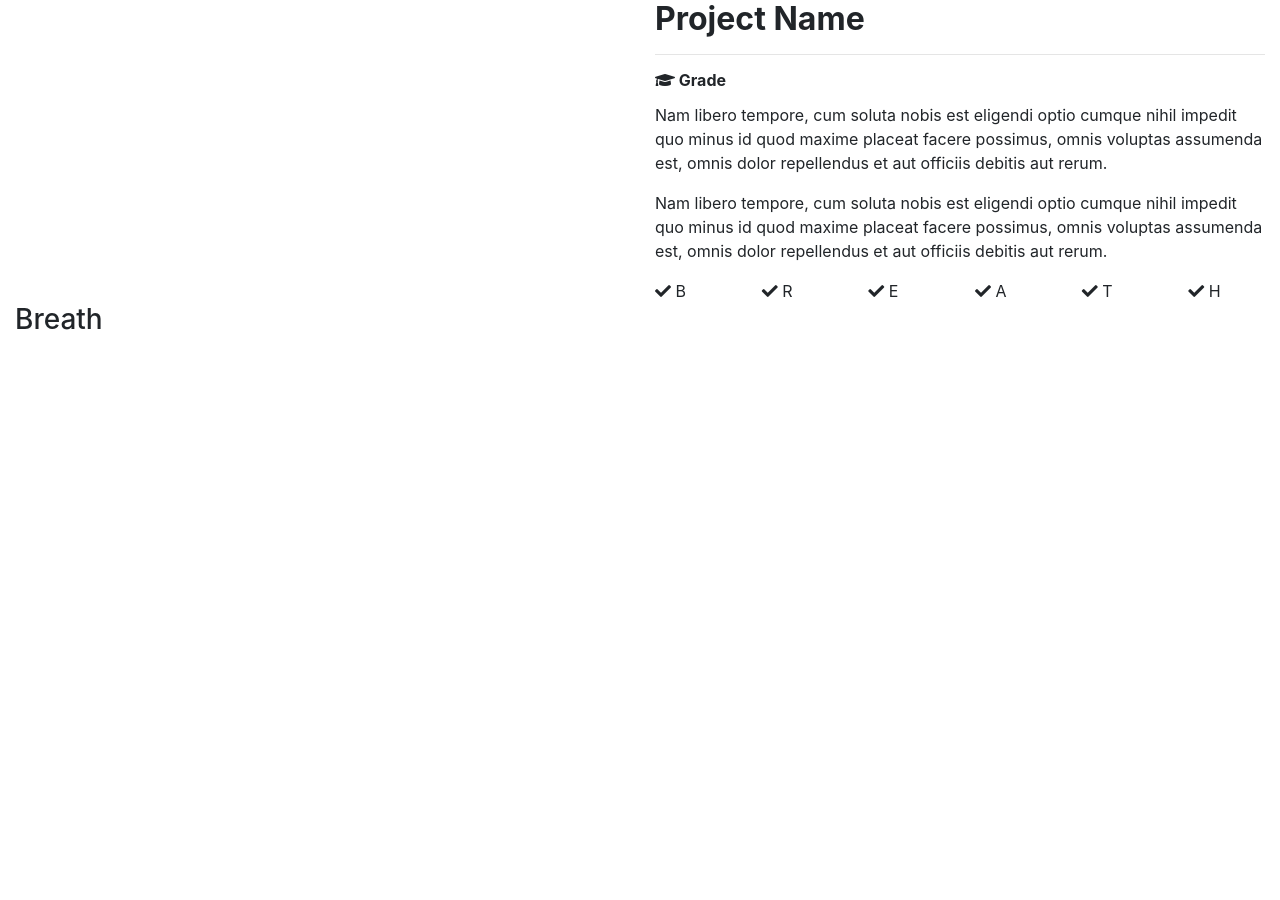
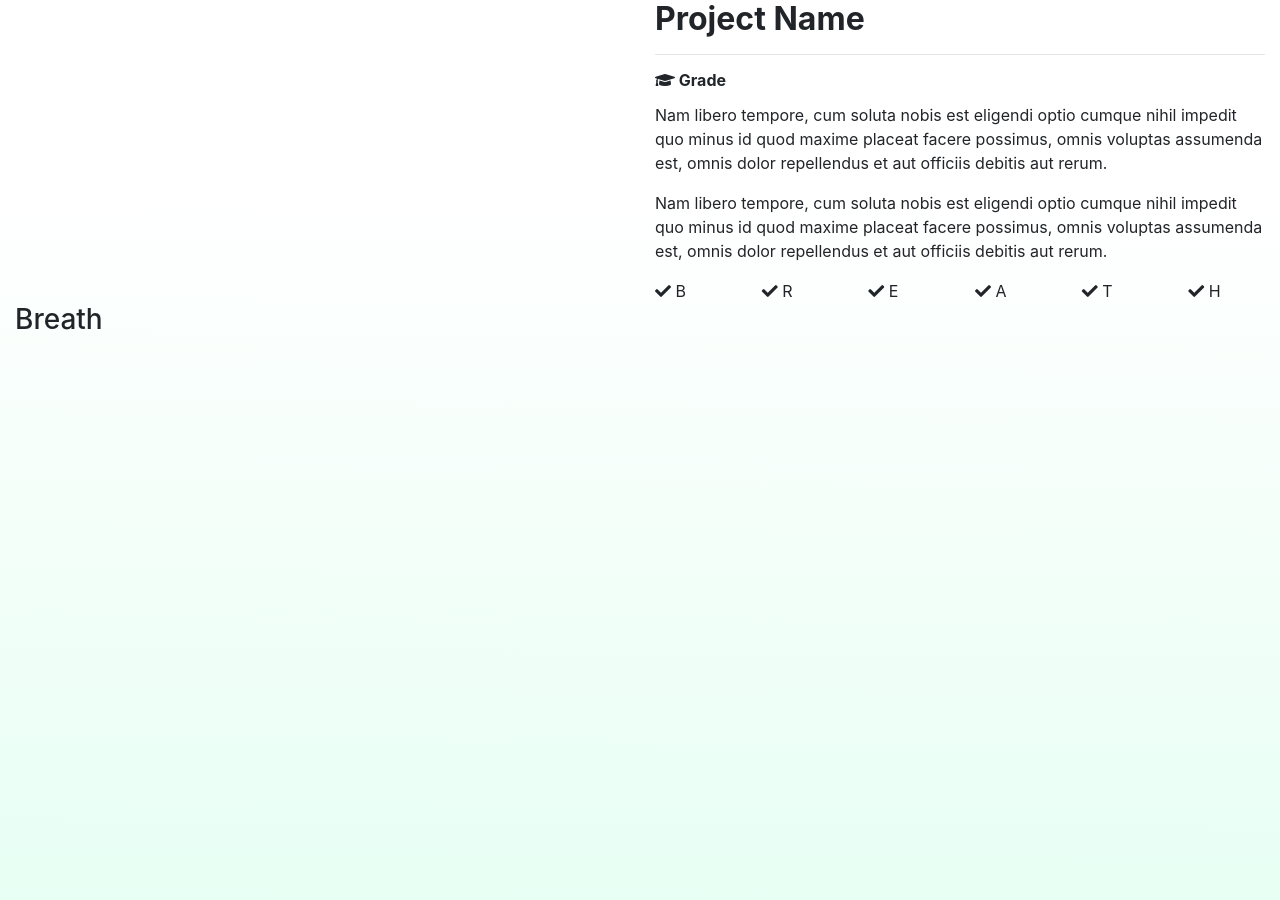
Before and after one commit to HACC2019/galaxy-brains, a Django app: page /projectPage/ in a window 1280 px wide. Shown: the part 75-975 px from the top of the page. Before the commit the page ends 405 px from the top, so only its background shows below. Run offline with Django 3.2, Linux system fonts and the light colour scheme; some libraries are stand-ins or nearby versions; some web fonts are replaced.

Commit message:
Add more to css

```diff
--- a/src/constellation/static/style.css
+++ b/src/constellation/static/style.css
@@ -1,8 +1,9 @@
 #mainNav {
   background-color: #085631;
   font-family: Podkova, Serif;
-  position: absolute;
+
 }
+
 
 .sign-in-box {
   padding-top: 15px;
@@ -15,7 +16,6 @@ font-size: 25px;
 line-height: 20px;
   width: 100px;
   height: 40px;
-
   background: #085631;
   box-shadow: 0px 4px 4px rgba(0, 0, 0, 0.25);
 }
@@ -122,6 +122,9 @@ background-color: white;
 }
 
 .create-page-form {
-  positon: absolute;
-  w
+  position: relative;
+  width: auto;
+  height: 900px;
+  margin-bottom: 0px;
+  background: linear-gradient(0.4deg, rgba(202, 255, 230, 0.45) 0.33%, rgba(192, 254, 224, 0) 77.73%);
 }
--- a/src/constellation/templates/base.html
+++ b/src/constellation/templates/base.html
@@ -31,7 +31,6 @@
     <nav class="navbar navbar-dark navbar-expand-lg fixed-top" id="mainNav"/>
     <a class="navbar-brand" href={% url 'index' %}>The Scholar System</a>
     <a class="navbar-brand nav-item" href={% url 'projectPage' %}>Create Project</a>
-
     <a class="navbar-brand nav-item" style="float: right;" href={% url 'signup' %} >Sign Up</a>
 
   </header>
--- a/src/constellation/templates/project_page.html
+++ b/src/constellation/templates/project_page.html
@@ -3,7 +3,7 @@
 {% block content %}
 <main>
   <section>
-    <div class="container-fluid" style="margin-top: 75px">
+    <div class="container-fluid create-page-form" style="margin-top: 75px ">
       <div class="row">
         <div class="col-6">
         </div>
@@ -45,7 +45,7 @@
       </div>
       <div class="row">
         <div class="col">
-          <h3 class="light-green">Breath<h3>
+          <h3 class="light-green">Breath</h3>
         </div>
       </div>
     </div>
--- a/src/constellation/views.py
+++ b/src/constellation/views.py
@@ -42,5 +42,8 @@ def logoutSubmit(request):
 def landingPage(request):
     return render(request, 'landingPage.html')
 
+def createproject(request):
+    return render(request, 'creatproject.html')
+
 def projectPage(request):
     return render(request, 'project_page.html')
--- a/src/scholar_system/urls.py
+++ b/src/scholar_system/urls.py
@@ -22,5 +22,6 @@ urlpatterns = [
     path('signInSubmit/', views.signInSubmit),
     path('landingPage/', views.landingPage, name='landingPage'),
     path('signup', views.signup, name='signup'),
-    path('projectPage/', views.projectPage, name='projectPage')
+    path('projectPage/', views.projectPage, name='projectPage'),
+    path('createproject/', views.createproject, name='createproject')
 ]
```
Also changed, not shown: src/constellation/templates/index.html (+5 -3 lines).
